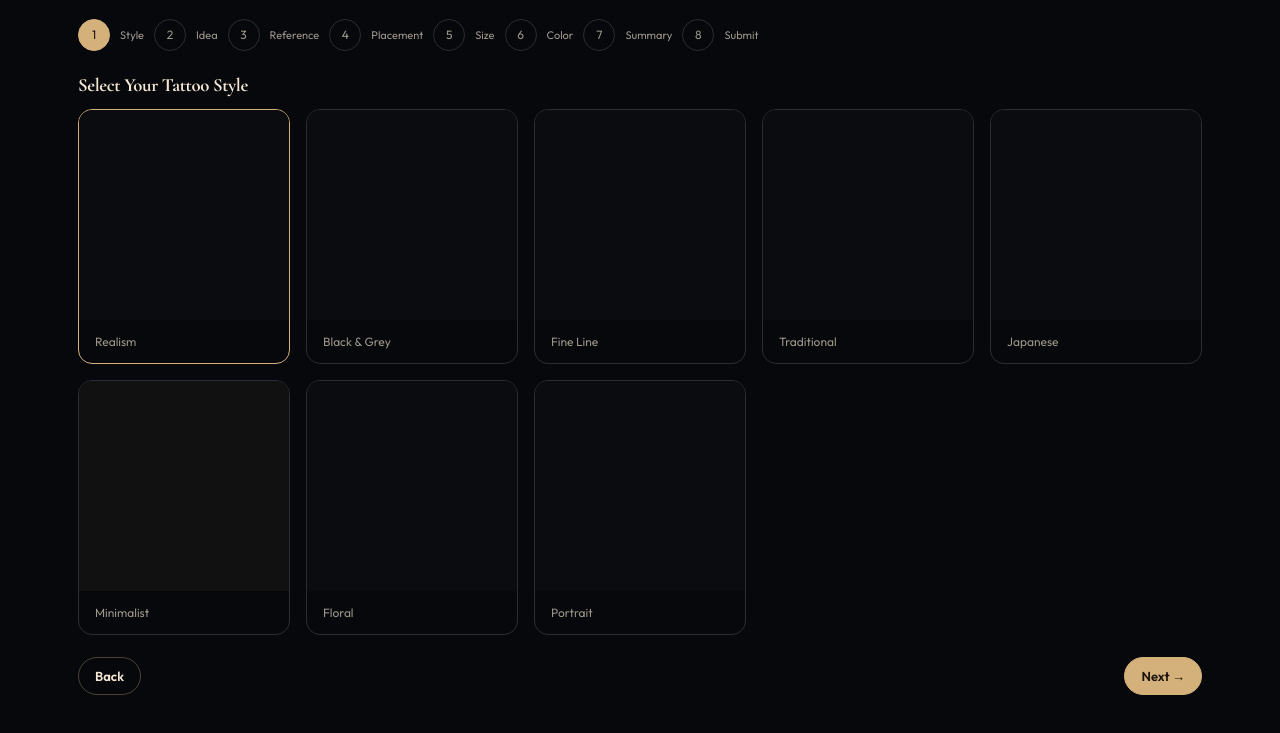
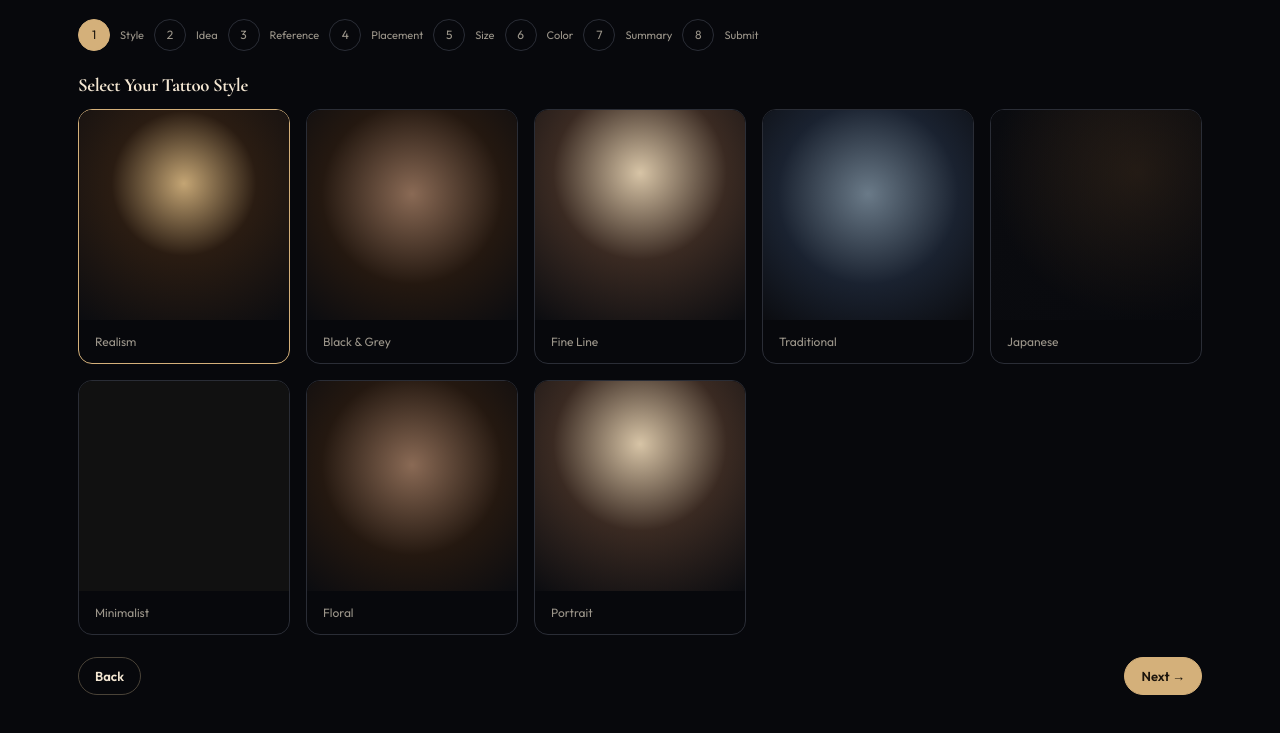
Before and after one commit to aaditya37ocodex-pixel/Tattoo-artist-, a website: page custom.html in a window 1280 px wide. Shown: the part 191-924 px from the top of the page. Drawn offline with nearby package versions, Linux system fonts and the light colour scheme.

Commit message:
Add fallback photo backgrounds so pages look complete

```diff
--- a/photos.css
+++ b/photos.css
@@ -1,5 +1,5 @@
-.ph-hero{background-image:url(/images/hero-back.jpg);background-size:cover;background-position:72% center}
-.ph-lion{background-image:url(/images/gallery-lion.jpg);background-size:cover;background-position:center}
-.ph-floral{background-image:url(/images/gallery-floral.jpg);background-size:cover;background-position:center}
-.ph-geo{background-image:url(/images/gallery-geometric.jpg);background-size:cover;background-position:center}
-.ph-port{background-image:url(/images/gallery-portrait.jpg);background-size:cover;background-position:center}
+.ph-hero{background-image:linear-gradient(120deg,rgba(7,8,12,.2),rgba(7,8,12,.65)),radial-gradient(circle at 70% 30%,#3a2a1c 0%,#0b0c10 70%);background-size:cover;background-position:center}
+.ph-lion{background-image:radial-gradient(circle at 50% 35%,#c4a574 0%,#2a1c12 42%,#0b0c10 100%);background-size:cover}
+.ph-floral{background-image:radial-gradient(circle at 50% 40%,#8a6a55 0%,#241810 55%,#0b0c10 100%);background-size:cover}
+.ph-geo{background-image:radial-gradient(circle at 50% 40%,#6a7a88 0%,#1a2230 55%,#0b0c10 100%);background-size:cover}
+.ph-port{background-image:radial-gradient(circle at 50% 30%,#d7c4a6 0%,#3a2a22 48%,#0b0c10 100%);background-size:cover}
```
